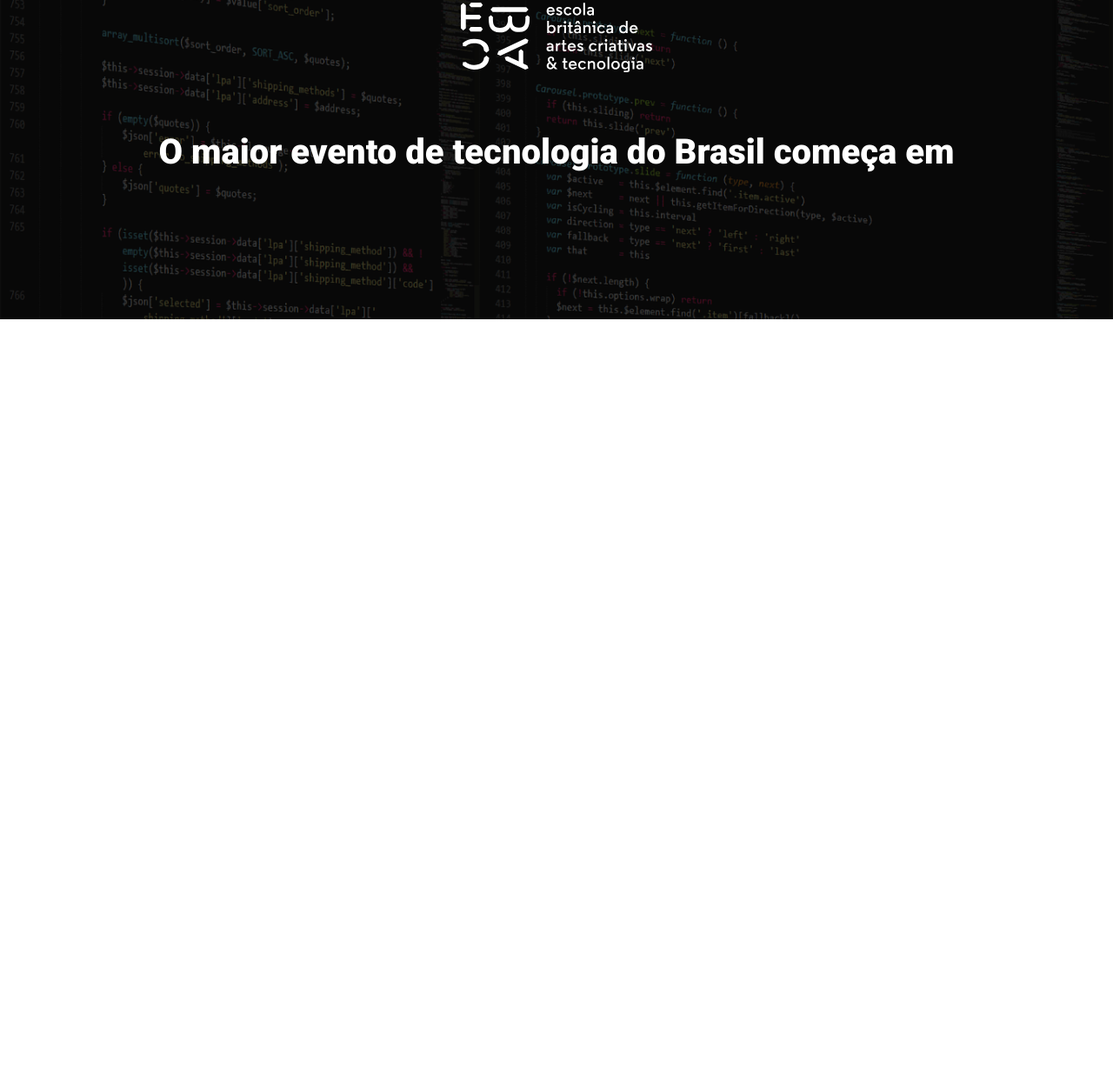
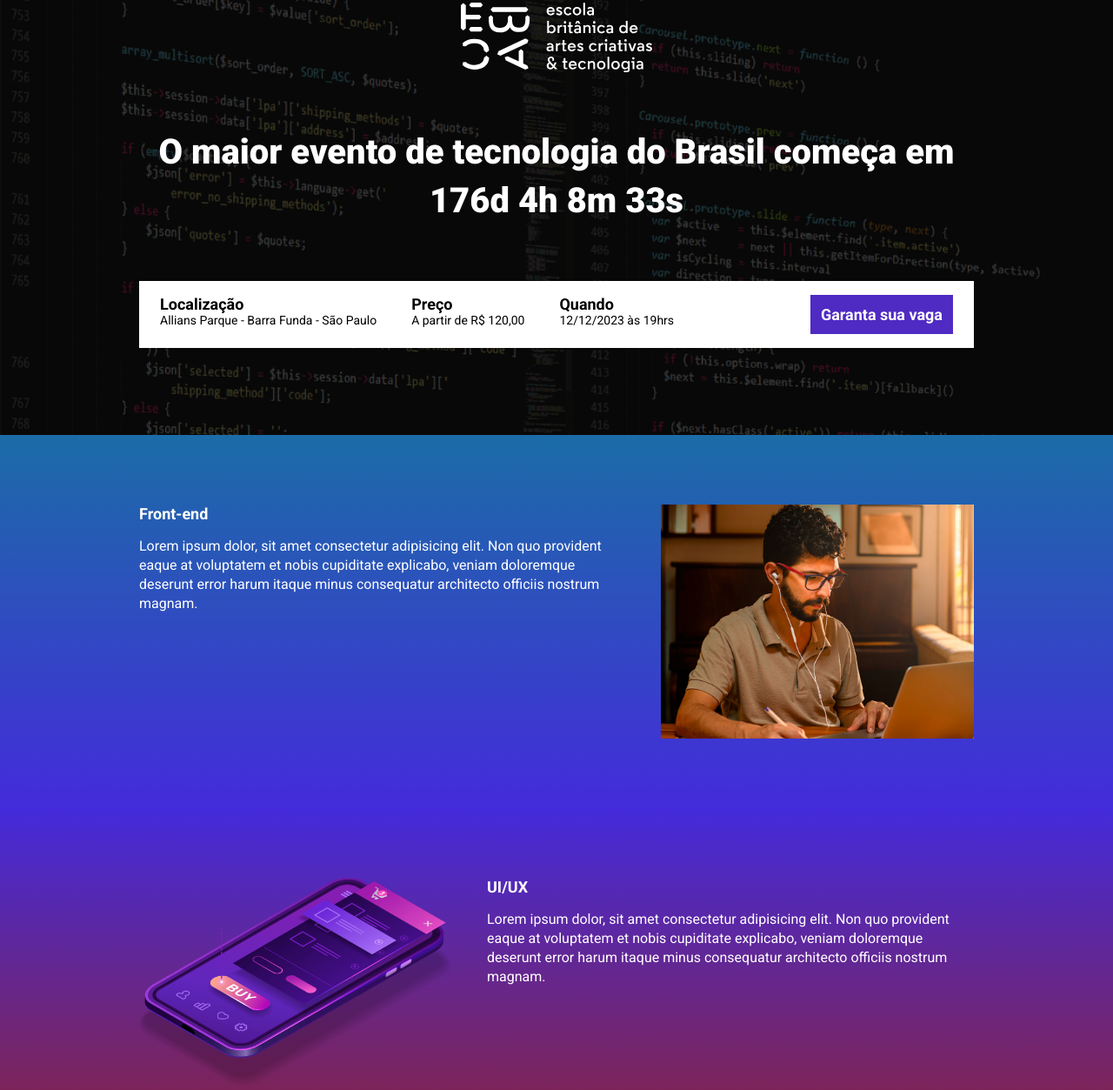
Before and after one commit to milacirne/ebac_tech_talks, a website built with Parcel: page src/index.html in a window 1280 px wide. Shown: the part 61-1314 px from the top of the page at 87% size. Before the commit the page ends 800 px from the top, so only its background shows below. Built offline with nearby package versions, Linux system fonts and the light colour scheme.

Commit message:
Creating the countdown

```diff
--- a/package.json
+++ b/package.json
@@ -2,9 +2,9 @@
   "name": "modulo_22",
   "version": "1.0.0",
   "description": "",
-  "main": "index.js",
   "scripts": {
     "dev": "parcel src/index.html src/styles/main.scss src/scripts/main.js",
+    "build": "parcel build src/index.html",
     "test": "echo \"Error: no test specified\" && exit 1"
   },
   "keywords": [],
--- a/src/index.html
+++ b/src/index.html
@@ -8,19 +8,89 @@
     <link rel="preconnect" href="https://fonts.gstatic.com" crossorigin>
     <link href="https://fonts.googleapis.com/css2?family=Roboto:wght@400;700;900&display=swap" rel="stylesheet">
     <link rel="stylesheet" href="styles/main.scss">
+    <link rel="stylesheet" href="https://unpkg.com/aos@next/dist/aos.css" />
 </head>
 <body>
     <header class="hero">
         <div class="container">
             <img class="hero__logo" src="./images/ebac_logo.svg" alt="EBAC">
             <p class="hero__text">
-                O maior evento de tecnologia do Brasil começa em
+                O maior evento de tecnologia do Brasil começa em <span id="counter"></span>
             </p>
+            <div class="infos-bar">
+                <ul class="infos-bar__infos">
+                    <li class="infos-bar__infos__item">
+                        <b>Localização</b>
+                        Allians Parque - Barra Funda - São Paulo
+                    </li>
+                    <li class="infos-bar__infos__item">
+                        <b>Preço</b>
+                        A partir de R$ 120,00
+                    </li>
+                    <li class="infos-bar__infos__item">
+                        <b>Quando</b>
+                        12/12/2023 às 19hrs
+                    </li>
+                </ul>
+                <a href="#" class="button button--primary">
+                    Garanta sua vaga
+                </a>
+            </div>
         </div>
-
     </header>
-
-
+    <section class="event event--frontend">
+        <div class="container" data-aos="fade-right">
+            <div class="event__details">
+                <h2 class="event__details__title">
+                    Front-end
+                </h2>
+                <p class="event__details__description">
+                    Lorem ipsum dolor, sit amet consectetur adipisicing elit. Non quo provident eaque at voluptatem et nobis cupiditate explicabo, veniam doloremque deserunt error harum itaque minus consequatur architecto officiis nostrum magnam.
+                </p>
+            </div>
+            <img class="event__image" src="./images/frontend.png" alt="Front-end">
+        </div>
+    </section>
+    <section class="event event--ui-ux event--image-left">
+        <div class="container" data-aos="fade-left">
+            <div class="event__details">
+                <h2 class="event__details__title">
+                    UI/UX
+                </h2>
+                <p class="event__details__description">
+                    Lorem ipsum dolor, sit amet consectetur adipisicing elit. Non quo provident eaque at voluptatem et nobis cupiditate explicabo, veniam doloremque deserunt error harum itaque minus consequatur architecto officiis nostrum magnam.
+                </p>
+            </div>
+            <img class="event__image" src="./images/ui-ux.png" alt="UI/UX">
+        </div>
+    </section>
+    <section class="event event--data-science">
+        <div class="container" data-aos="fade-right">
+            <div class="event__details">
+                <h2 class="event__details__title">
+                    Data Science
+                </h2>
+                <p class="event__details__description">
+                    Lorem ipsum dolor, sit amet consectetur adipisicing elit. Non quo provident eaque at voluptatem et nobis cupiditate explicabo, veniam doloremque deserunt error harum itaque minus consequatur architecto officiis nostrum magnam.
+                </p>
+            </div>
+            <img class="event__image" src="./images/data.png" alt="Data Science">
+        </div>
+    </section>
+    <section class="event event--backend event--image-left">
+        <div class="container" data-aos="fade-left">
+            <div class="event__details">
+                <h2 class="event__details__title">
+                    Back-end
+                </h2>
+                <p class="event__details__description">
+                    Lorem ipsum dolor, sit amet consectetur adipisicing elit. Non quo provident eaque at voluptatem et nobis cupiditate explicabo, veniam doloremque deserunt error harum itaque minus consequatur architecto officiis nostrum magnam.
+                </p>
+            </div>
+            <img class="event__image" src="./images/backend.png" alt="Back-end">
+        </div>
+    </section>
+    <script src="https://unpkg.com/aos@next/dist/aos.js"></script>
     <script src="scripts/main.js"></script>
 </body>
 </html>
--- a/src/scripts/main.js
+++ b/src/scripts/main.js
@@ -0,0 +1,27 @@
+AOS.init();
+
+const eventDate = new Date("Dec 12, 2023 19:00:00");
+const eventTimeStamp = eventDate.getTime();
+
+const countHours = setInterval(function() {
+    const now = new Date();
+    const timeStampNow = now.getTime();
+
+    const distanceUntilEvent = eventTimeStamp - timeStampNow;
+
+    const daysInMs = 1000 * 60 * 60 * 24;
+    const hoursInMs = 1000 * 60 * 60;
+    const minutesInMs = 1000 * 60;
+
+    const daysUntilEvent = Math.floor(distanceUntilEvent / daysInMs);
+    const hoursUntilEvent = Math.floor((distanceUntilEvent % daysInMs) / hoursInMs);
+    const minutesUntilEvent = Math.floor((distanceUntilEvent % hoursInMs) / minutesInMs);
+    const secondsUntilEvent = Math.floor((distanceUntilEvent % minutesInMs) / 1000);
+
+    document.getElementById("counter").innerHTML = `${daysUntilEvent}d ${hoursUntilEvent}h ${minutesUntilEvent}m ${secondsUntilEvent}s`;
+
+    if (distanceUntilEvent < 0) {
+        clearInterval(countHours);
+        document.getElementById("counter").innerHTML = "Evento expirado";
+    }
+}, 1000)
--- /dev/null
+++ b/src/styles/_event.scss
@@ -0,0 +1,64 @@
+@use 'variables';
+
+.event {
+    padding: 80px 0;
+
+    &--frontend {
+        background-image: linear-gradient(variables.$blue1, variables.$blue2);
+    }
+
+    &--ui-ux {
+        background-image: linear-gradient(variables.$blue2, variables.$pink);
+    }
+
+    &--data-science {
+        background-image: linear-gradient(variables.$pink, variables.$yellow);
+    }
+
+    &--backend {
+        background-image: linear-gradient(variables.$yellow, variables.$pink);
+    }
+
+    &--image-left {
+        .container {
+            flex-direction: row-reverse;
+        }
+    }
+
+    .container {
+        display: flex;
+        gap: 40px;
+    }
+
+    &__image {
+        max-width: 360px;
+    }
+
+    &__details {
+
+        &__title {
+            font-size: 18px;
+            font-weight: bold;
+            margin-bottom: 16px;
+        }
+
+        &__description {
+            line-height: 22px;
+        }
+    }
+
+    @media (max-width: 640px) {
+        .container {
+            display: block;
+        }
+
+        &__image {
+            width: 100%;
+        }
+
+        &__details {
+            margin-right: 0;
+            margin-bottom: 16px;
+        }
+    }
+}
--- a/src/styles/_hero.scss
+++ b/src/styles/_hero.scss
@@ -1,3 +1,5 @@
+@use 'variables';
+
 .hero {
     padding-top: 64px;
     padding-bottom: 100px;
@@ -16,7 +18,7 @@
         left: 0;
         width: 100%;
         height: 100%;
-        background-color: #000;
+        background-color: variables.$secondaryTextColor;
         content: '';
         opacity: .7;
     }
--- /dev/null
+++ b/src/styles/_variables.scss
@@ -0,0 +1,8 @@
+$textColor: #fff;
+$secondaryTextColor: #000;
+
+$blue1: #1B6CA7;
+$blue2: #442BDB;
+$pink: #89223B;
+$yellow: #9C791D;
+$purple: #4F2AC3;
--- /dev/null
+++ b/src/styles/components/_buttons.scss
@@ -0,0 +1,25 @@
+@use '../variables';
+
+.button {
+    padding: 12px;
+    font-size: 18px;
+    font-weight: bold;
+    text-decoration: none;
+    text-align: center;
+    white-space: nowrap;
+
+    &--primary {
+        color: variables.$textColor;
+        background-color: variables.$purple;
+    }
+
+    @media (max-width: 640px) {
+        display: block;
+        width: 100%;
+    }
+
+    @media (min-width: 641px) and (max-width: 1024px) {
+        display: flex;
+        align-items: center;
+    }
+}
--- /dev/null
+++ b/src/styles/components/_infos-bar.scss
@@ -0,0 +1,43 @@
+@use '../variables';
+
+.infos-bar {
+    padding: 16px 24px;
+    background-color: variables.$textColor;
+    display: flex;
+    justify-content: space-between;
+
+    &__infos {
+        display: flex;
+        gap: 40px;
+
+        &__item {
+            font-size: 14px;
+            color: variables.$secondaryTextColor;
+
+            b {
+                font-size: 18px;
+                display: block;
+                color: variables.$secondaryTextColor;
+            }
+        }
+    }
+
+    @media (max-width: 640px) {
+        display: block;
+
+        &__infos {
+            display: block;
+
+            &__item {
+                margin-bottom: 24px;
+            }
+        }
+    }
+
+    @media (min-width: 641px) and (max-width: 1024px) {
+        &__infos {
+            gap: 16px;
+        }
+    }
+
+}
--- a/src/styles/main.scss
+++ b/src/styles/main.scss
@@ -1,11 +1,16 @@
+@use 'variables';
 @use 'hero';
+@use 'components/_infos-bar';
+@use 'components/buttons';
+@use 'event';
 
 * {
     margin: 0;
     padding: 0;
     box-sizing: border-box;
     font-family: 'Roboto', sans-serif;
-    color: #fff;
+    color: variables.$textColor;
+    list-style: none;
 }
 
 .container {
```
